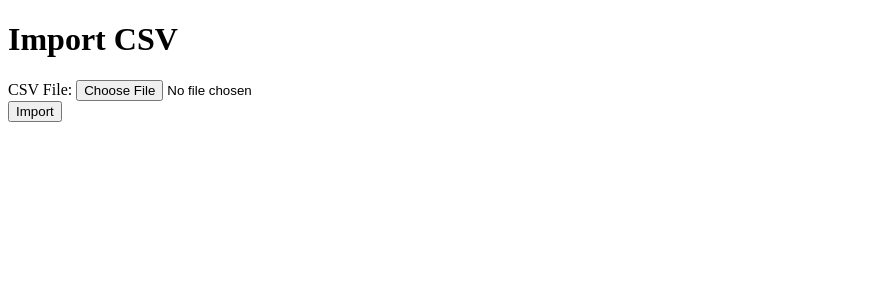
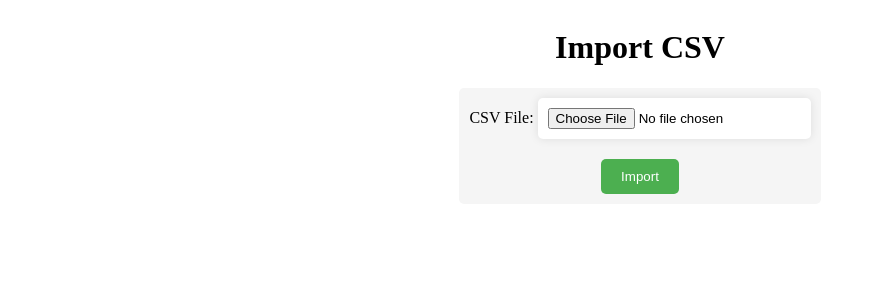
Before and after one commit to m0n0ph1/Linkody_Test, a Symfony app: template templates/url/index.html.twig in a window 1280 px wide. Shown: the top 300 px of the page, without its empty margins (0-872 px from the left). Run offline with Twig, Linux system fonts and the light colour scheme; the template is opened without the code that fills it, so the values that code supplies are empty; some libraries are stand-ins or nearby versions.

Commit message:
modify main interface

```diff
--- a/templates/url/index.html.twig
+++ b/templates/url/index.html.twig
@@ -3,6 +3,42 @@
 {% block title %}Import CSV{% endblock %}
 
 {% block body %}
+    <style>
+        body {
+            display: flex;
+            align-items: center;
+            flex-direction: column;
+        }
+        h2 {
+            color: #4CAF50;
+        }
+        form {
+            background-color: #f5f5f5;
+            padding: 10px;
+            border-radius: 5px;
+            align-items: center;
+            display: flex;
+            flex-direction: column;
+        }
+        input[type="file"] {
+            border: none;
+            background-color: white;
+            padding: 10px;
+            border-radius: 5px;
+            box-shadow: 0 0 10px rgba(0, 0, 0, 0.1);
+        }
+        button[type="submit"] {
+            background-color: #4CAF50;
+            color: white;
+            border: none;
+            margin-top: 20px;
+            padding: 10px 20px;
+            border-radius: 5px;
+            cursor: pointer;
+            align: center;
+        }
+    </style>
+    <body>
         <h1>Import CSV</h1>
 
         <form action="{{ path('process_csv') }}" method="POST" enctype="multipart/form-data">
@@ -12,7 +48,8 @@
             </div>
             <button type="submit">Import</button>
         </form>
-    {% if recordcount is not null %}
-        <h1>{{ recordcount }} was inserted</h1>
+        {% if recordcount is defined %}
+            <h2>{{ recordcount }} urls was inserted.</h2>
         {% endif %}
+    </body>
 {% endblock %}
```
Lines whose indentation alone changed are shown as unchanged.
